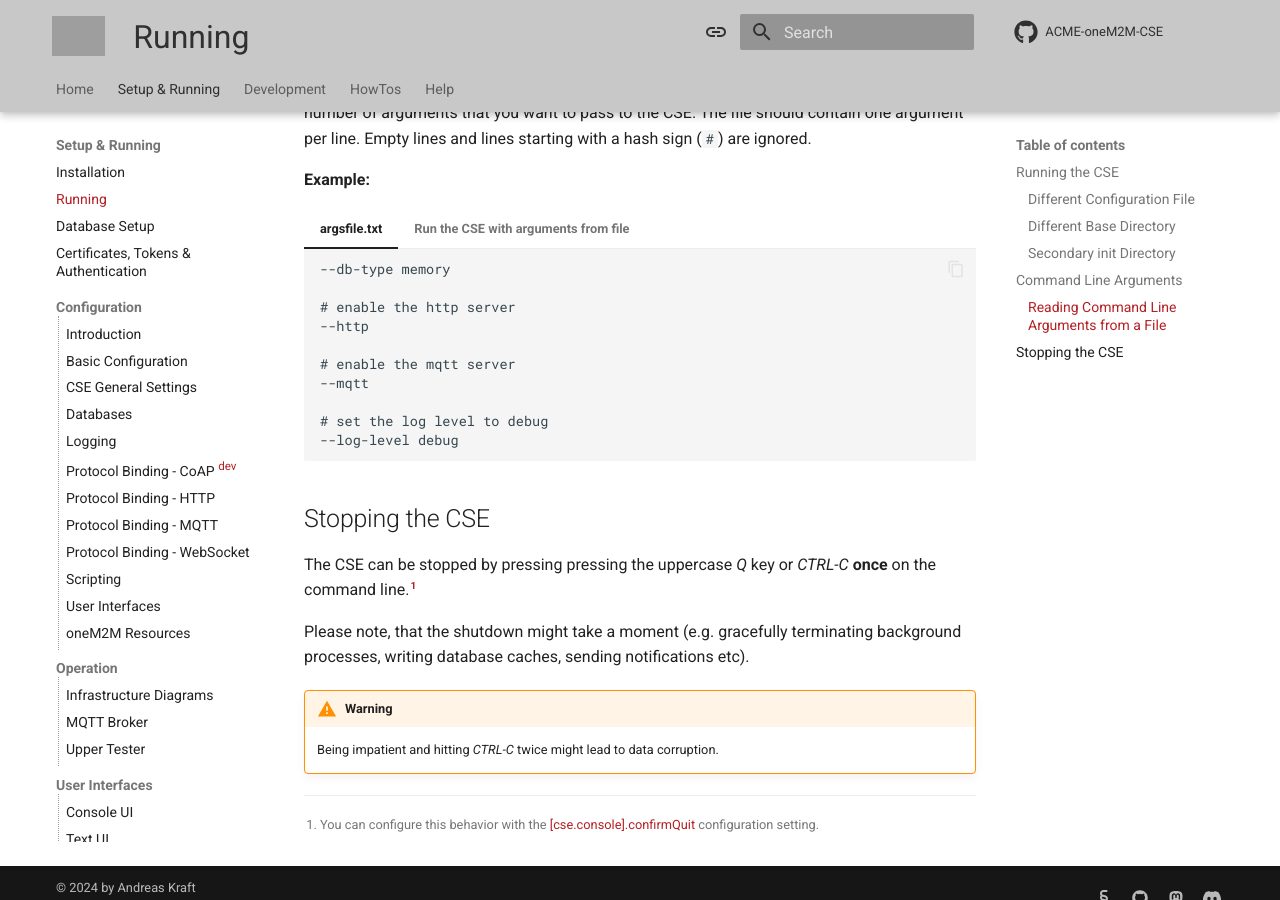
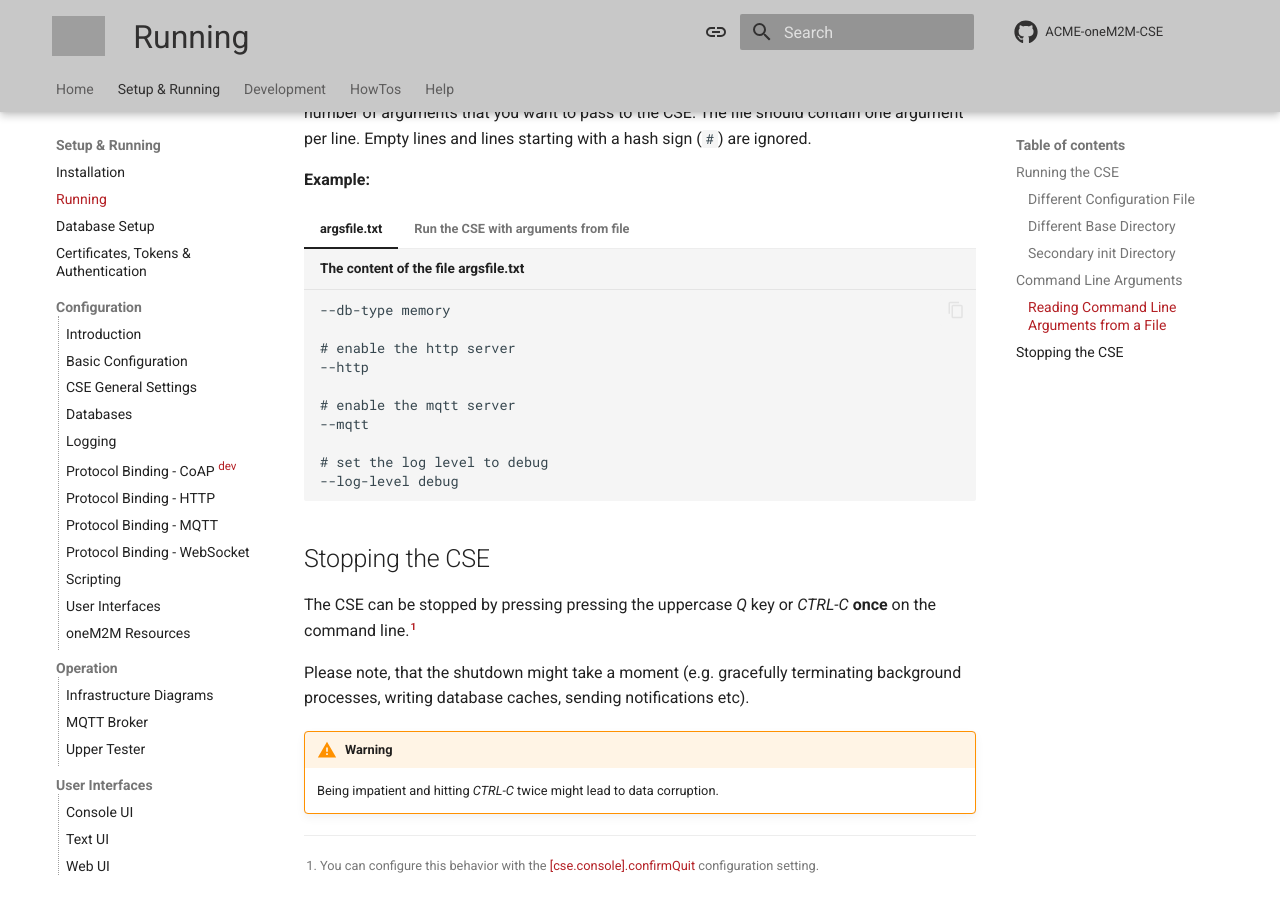
Before and after one commit to ankraft/ACME-oneM2M-CSE-mkdocs, an MkDocs documentation site: the page built from docs/setup/Running.md, in a window 1280 px wide and 900 px high, scrolled down 3124 px. Built offline with MkDocs 1.6.1 and Material for MkDocs 9.7.7, drawn with Linux system fonts in a browser that asks for light colours; comment, search, counter and statistics services are not loaded; grey boxes are pictures that could not be loaded.

Commit message:
Added header to examples

````diff
--- a/docs/setup/Running.md
+++ b/docs/setup/Running.md
@@ -101,7 +101,7 @@
 
 === "argsfile.txt"
 
-	```plaintext
+	```plaintext title="The content of the file argsfile.txt"
 	--db-type memory
 
 	# enable the http server
@@ -116,7 +116,7 @@
 
 === "Run the CSE with arguments from file"
 
-	```bash
+	```bash title="Run the CSE with arguments from file"
 	acmecse @argsfile.txt
 	```
 
````
